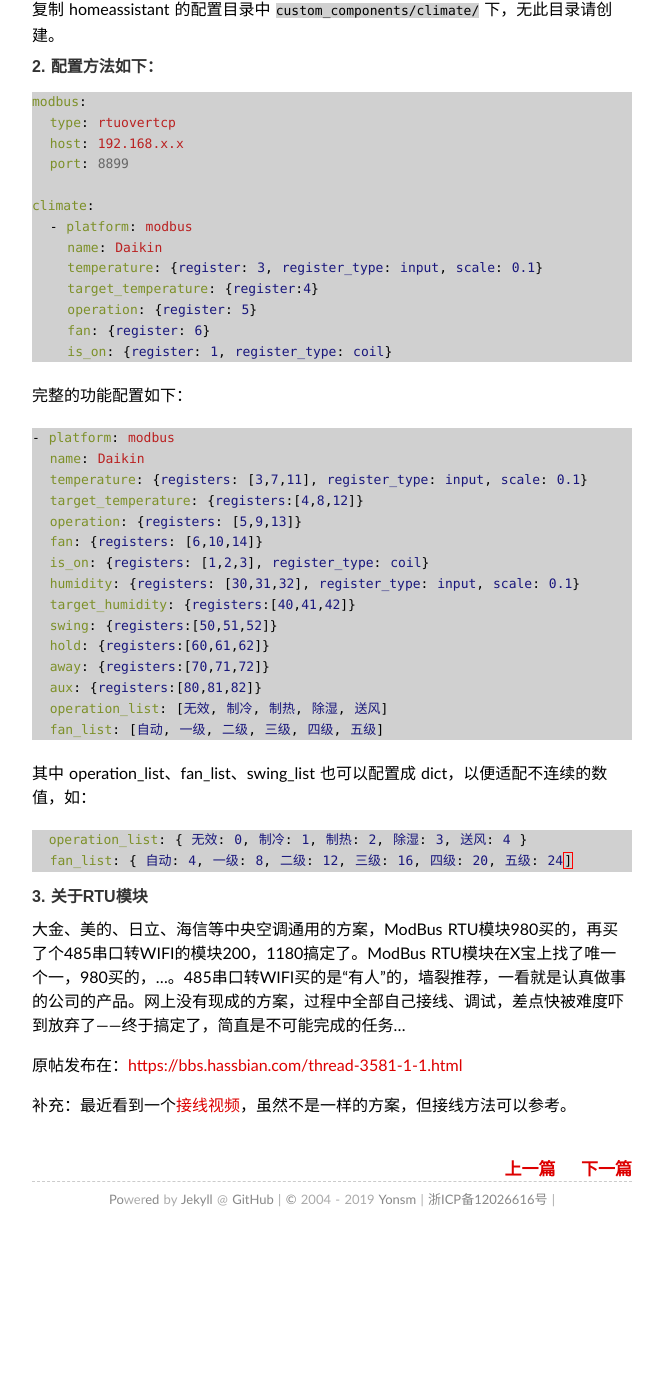
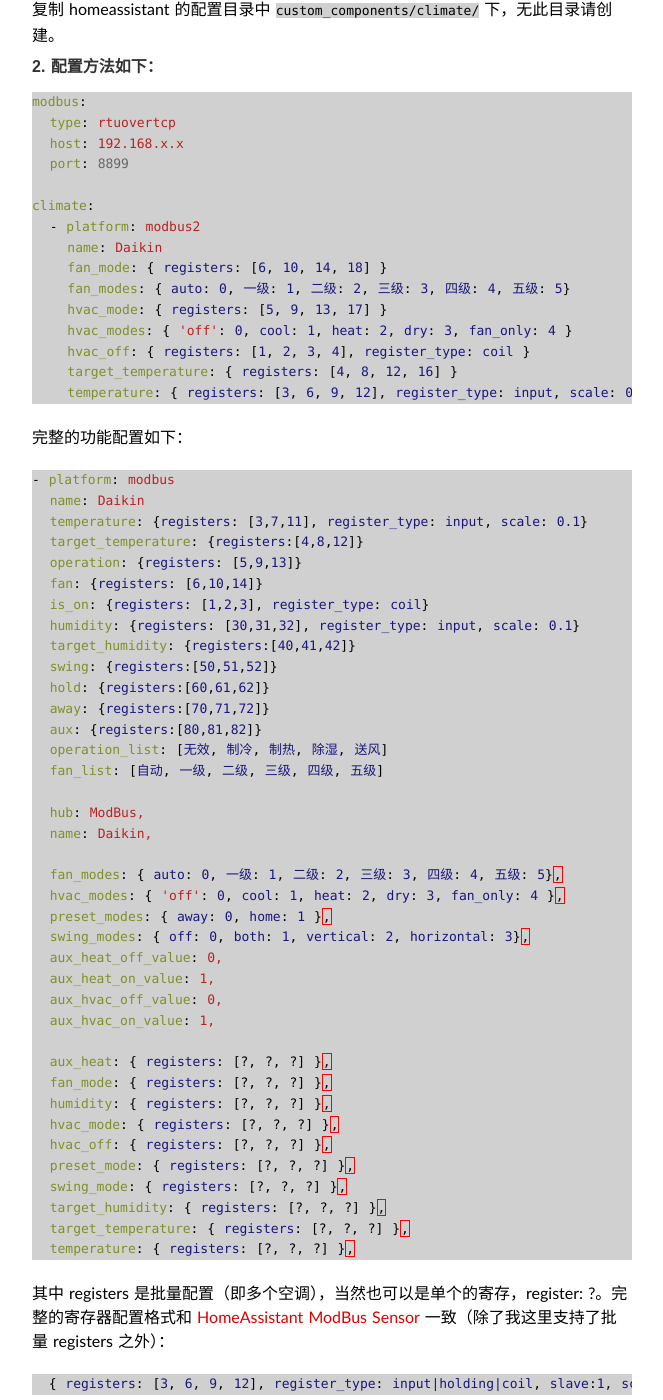
Before and after one commit to Yonsm/Yonsm.github.io, a Jekyll site: the page built from _posts/2018-04-28-modbus.md, in a window 1280 px wide and 1400 px high, scrolled down 1606 px. Shown: the whole window, without its empty margins (308-971 px from the left). Built offline with Jekyll 4.4.1, drawn with Linux system fonts in a browser that asks for light colours; comment, search, counter and statistics services are not loaded; before the commit the page ends 2849 px from its top, so only the background shows below that; some of the changed text lies outside the part shown.

Commit message:
Update 2018-04-28-modbus.md
Update to support 0.96

````diff
--- a/_posts/2018-04-28-modbus.md
+++ b/_posts/2018-04-28-modbus.md
@@ -20,7 +20,7 @@ tags: 智能家居
 
 #### 1. 代码在此：
 
-[https://github.com/Yonsm/HAExtra/blob/master/custom_components/climate/modbus.py](https://github.com/Yonsm/HAExtra/blob/master/custom_components/climate/modbus.py)
+[https://github.com/Yonsm/HAExtra/blob/master/custom_components/modbus2/climate.py](https://github.com/Yonsm/HAExtra/blob/master/custom_components/modbus2/climate.py)
 
 复制 homeassistant 的配置目录中 `custom_components/climate/` 下，无此目录请创建。
 
@@ -33,13 +33,15 @@ modbus:
   port: 8899
 
 climate:
-  - platform: modbus
+  - platform: modbus2
     name: Daikin
-    temperature: {register: 3, register_type: input, scale: 0.1}
-    target_temperature: {register:4}
-    operation: {register: 5}
-    fan: {register: 6}
-    is_on: {register: 1, register_type: coil}
+    fan_mode: { registers: [6, 10, 14, 18] }
+    fan_modes: { auto: 0, 一级: 1, 二级: 2, 三级: 3, 四级: 4, 五级: 5}
+    hvac_mode: { registers: [5, 9, 13, 17] }
+    hvac_modes: { 'off': 0, cool: 1, heat: 2, dry: 3, fan_only: 4 }
+    hvac_off: { registers: [1, 2, 3, 4], register_type: coil }
+    target_temperature: { registers: [4, 8, 12, 16] }
+    temperature: { registers: [3, 6, 9, 12], register_type: input, scale: 0.1 }
 ```
 
 完整的功能配置如下：
@@ -60,12 +62,34 @@ climate:
   aux: {registers:[80,81,82]}
   operation_list: [无效, 制冷, 制热, 除湿, 送风]
   fan_list: [自动, 一级, 二级, 三级, 四级, 五级]
+
+  hub: ModBus,
+  name: Daikin,
+
+  fan_modes: { auto: 0, 一级: 1, 二级: 2, 三级: 3, 四级: 4, 五级: 5},
+  hvac_modes: { 'off': 0, cool: 1, heat: 2, dry: 3, fan_only: 4 },
+  preset_modes: { away: 0, home: 1 },
+  swing_modes: { off: 0, both: 1, vertical: 2, horizontal: 3},
+  aux_heat_off_value: 0,
+  aux_heat_on_value: 1,
+  aux_hvac_off_value: 0,
+  aux_hvac_on_value: 1,
+
+  aux_heat: { registers: [?, ?, ?] },
+  fan_mode: { registers: [?, ?, ?] },
+  humidity: { registers: [?, ?, ?] },
+  hvac_mode: { registers: [?, ?, ?] },
+  hvac_off: { registers: [?, ?, ?] },
+  preset_mode: { registers: [?, ?, ?] },
+  swing_mode: { registers: [?, ?, ?] },
+  target_humidity: { registers: [?, ?, ?] },
+  target_temperature: { registers: [?, ?, ?] },
+  temperature: { registers: [?, ?, ?] },
 ```
 
-其中 operation_list、fan_list、swing_list 也可以配置成 dict，以便适配不连续的数值，如：
+其中 registers 是批量配置（即多个空调），当然也可以是单个的寄存，register: ?。完整的寄存器配置格式和 [HomeAssistant ModBus Sensor](https://www.home-assistant.io/components/sensor.modbus/) 一致（除了我这里支持了批量 registers 之外）：
 ```yaml
-  operation_list: { 无效: 0, 制冷: 1, 制热: 2, 除湿: 3, 送风: 4 }
-  fan_list: { 自动: 4, 一级: 8, 二级: 12, 三级: 16, 四级: 20, 五级: 24]
+  { registers: [3, 6, 9, 12], register_type: input|holding|coil, slave:1, scale: 0.1, data_type: float|int|uint|custom, count: 1, structure: '>i'}
 ```
 
 #### 3. 关于RTU模块
````
